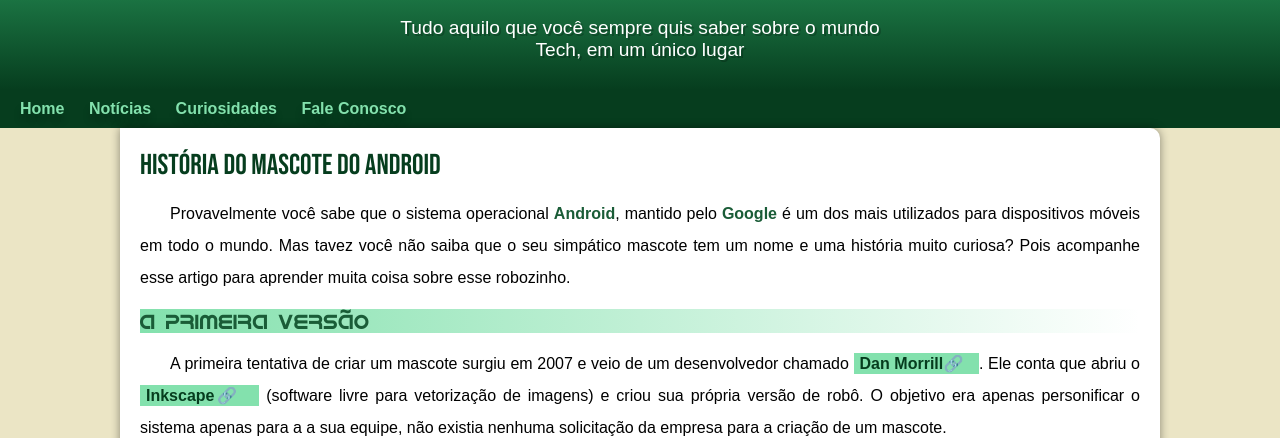
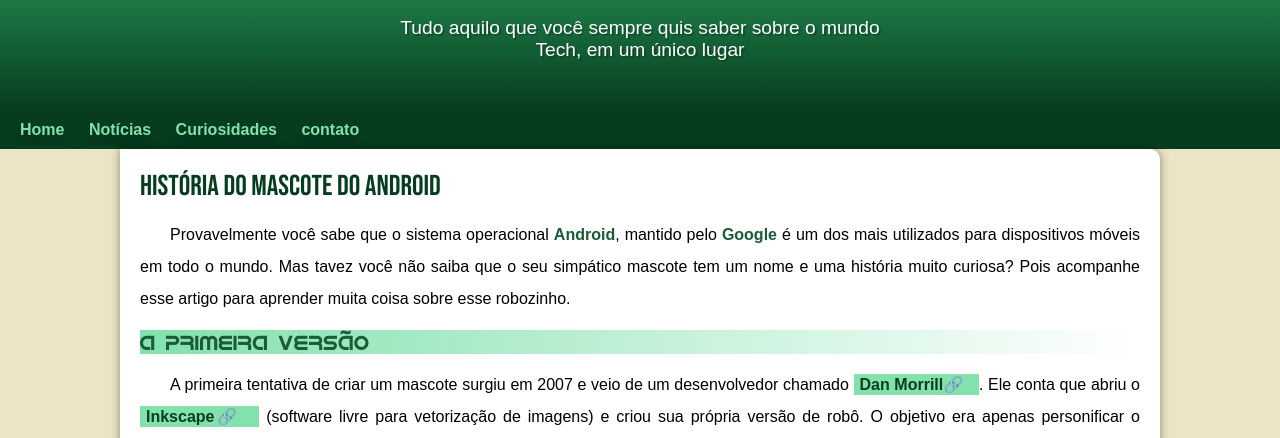
Before and after one commit to Ricardotest001/projeto-android, a plain HTML site: page index.html in a window 1280 px wide. Shown: the part 90-528 px from the top of the page. Drawn offline with Linux system fonts and the light colour scheme; a web font is replaced by a local one.

Commit message:
problema de padding resolvido

```diff
--- a/estilo/style.css
+++ b/estilo/style.css
@@ -59,7 +59,7 @@ header > p {
     padding-right: 10px;
     padding-left: 10px;
     margin: auto;
-    margin-bottom: 30px;
+    padding-bottom: 50px;
     text-shadow: 2px 2px 0px rgba(0, 0, 0, 0.226);
 }
 nav {
--- a/index.html
+++ b/index.html
@@ -18,7 +18,7 @@
     <a href="#">Home</a>
     <a href="#">Notícias</a>
     <a href="#">Curiosidades</a>
-    <a href="#">Fale Conosco</a>
+    <a href="#">contato</a>
 </nav>
 
     <main>
```
